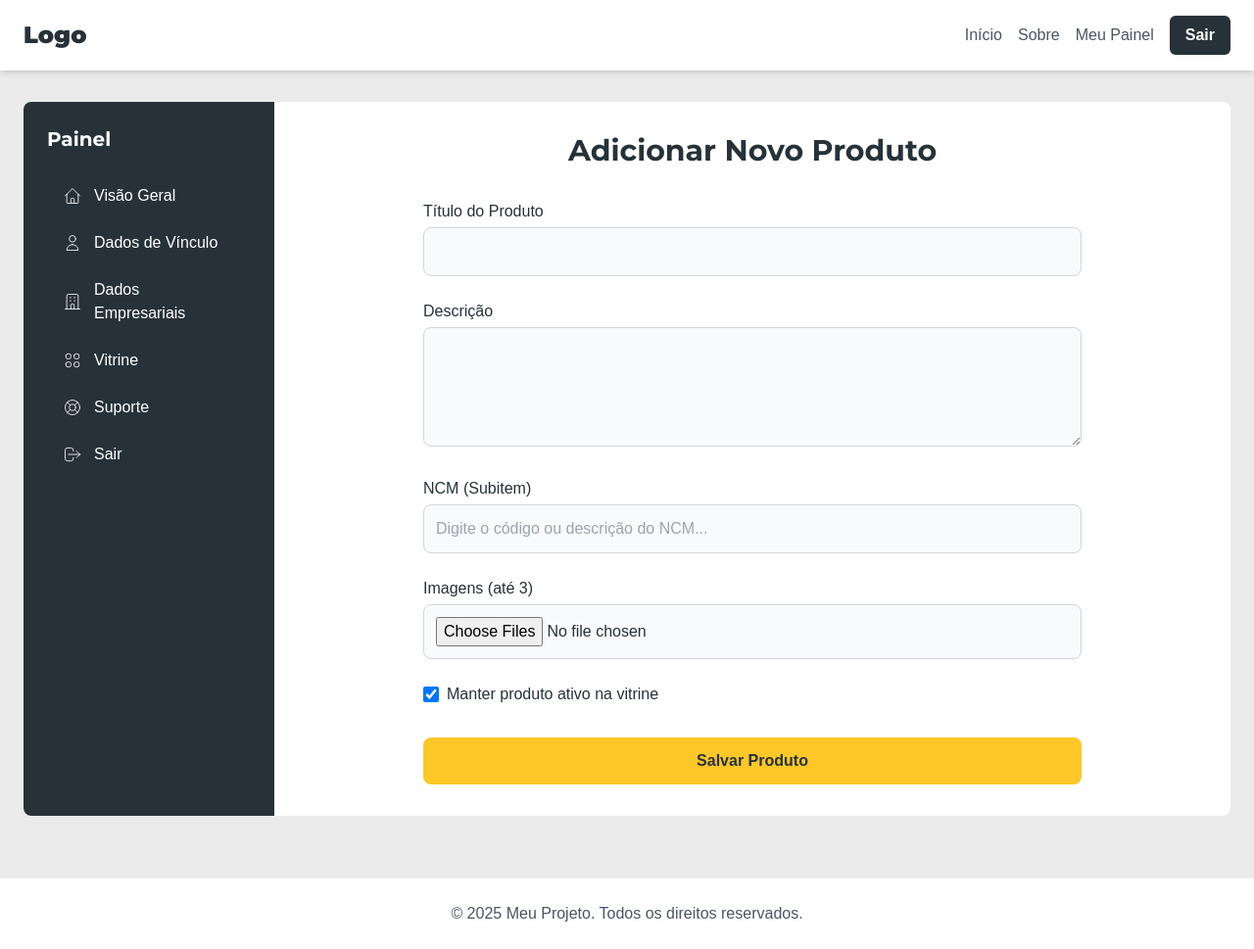
After one commit to andlybras/rrtradehub_seadi, a Django app: page /painel/vitrine/adicionar/ in a window 1280 px wide. The commit adds this page. Shown: the whole page at 98% size. Run offline with Django 5.2, Linux system fonts and the light colour scheme; a user stored in the database is signed in; data comes from the database, SQL or seed files in the repository; both versions use the stored data as it was after the commit; some libraries are stand-ins or nearby versions; some web fonts are replaced.

Commit message:
Implementa a criação, edição e exclusão de produtos

```diff
--- a/showcase_management/forms.py
+++ b/showcase_management/forms.py
@@ -1,5 +1,5 @@
 from django import forms
-from .models import Product, ProductImage, NCMSubitem
+from .models import Product, NCMSubitem
 
 class ProductForm(forms.ModelForm):
     ncm_subitem = forms.ModelChoiceField(
@@ -16,11 +16,8 @@ class ProductForm(forms.ModelForm):
             'description': 'Descrição',
             'is_active': 'Manter produto ativo na vitrine',
         }
-
-class ProductImageForm(forms.ModelForm):
-    class Meta:
-        model = ProductImage
-        fields = ['image']
         widgets = {
-            'image': forms.ClearableFileInput(attrs={'multiple': True})
+            'title': forms.TextInput(attrs={'class': 'form-input'}),
+            'description': forms.Textarea(attrs={'class': 'form-input', 'rows': 4}),
+            'is_active': forms.CheckboxInput(attrs={'class': 'h-4 w-4 rounded border-gray-300 text-primary focus:ring-primary'}),
         }
--- /dev/null
+++ b/showcase_management/templates/showcase_management/product_form.html
@@ -0,0 +1,87 @@
+{% extends 'dashboard_base.html' %}
+
+{% block dashboard_content %}
+<h2 class="text-3xl font-bold text-center text-secondary mb-8 font-title">{% if product %}Editar Produto{% else %}Adicionar Novo Produto{% endif %}</h2>
+
+<form method="POST" enctype="multipart/form-data" class="max-w-2xl mx-auto">
+    {% csrf_token %}
+    <div class="space-y-6">
+        <div>
+            <label for="{{ form.title.id_for_label }}">{{ form.title.label }}</label>
+            {{ form.title }}
+        </div>
+        <div>
+            <label for="{{ form.description.id_for_label }}">{{ form.description.label }}</label>
+            {{ form.description }}
+        </div>
+        <div class="relative">
+            <label for="ncm_search">NCM (Subitem)</label>
+            {{ form.ncm_subitem }}
+            <input type="text" id="ncm_search" placeholder="Digite o código ou descrição do NCM..." class="form-input" value="{% if product %}{{ product.ncm_subitem }}{% endif %}">
+            <div id="ncm_results" class="cnae-results"></div>
+        </div>
+        <div>
+            <label for="id_images">Imagens (até 3)</label>
+            <input type="file" name="images" id="id_images" multiple class="form-input">
+        </div>
+        <div class="flex items-center">
+            {{ form.is_active }}
+            <label for="{{ form.is_active.id_for_label }}" class="ml-2">{{ form.is_active.label }}</label>
+        </div>
+    </div>
+    <button type="submit" class="w-full mt-8 bg-accent text-secondary font-bold py-3 px-4 rounded-lg hover:opacity-90 transition-opacity">
+        Salvar Produto
+    </button>
+</form>
+{% endblock %}
+
+{% block extra_head %}
+<style>
+    .form-input, input[type="text"], input[type="email"], input[type="file"], textarea, select { width: 100%; padding: 0.75rem; border: 1px solid #D1D5DB; border-radius: 0.5rem; transition: all 0.3s ease; background-color: #F9FAFB; margin-top: 0.25rem; }
+    .form-input:focus, input:focus, select:focus, textarea:focus { outline: none; border-color: #41A2C5; box-shadow: 0 0 0 3px rgba(65, 162, 197, 0.3); background-color: white; }
+    .cnae-results { position: absolute; width: 100%; background-color: white; border: 1px solid #D1D5DB; border-top: none; border-radius: 0 0 0.5rem 0.5rem; z-index: 10; max-height: 200px; overflow-y: auto; display: none; box-shadow: 0 4px 6px rgba(0, 0, 0, 0.1); }
+    .cnae-item { padding: 0.75rem; cursor: pointer; border-bottom: 1px solid #F3F4F6; }
+    .cnae-item:last-child { border-bottom: none; }
+    .cnae-item:hover { background-color: #F3F4F6; }
+</style>
+{% endblock %}
+
+{% block extra_js %}
+<script>
+    const ncmOptions = {{ ncm_options_json|safe }};
+    const ncmSearch = document.getElementById('ncm_search');
+    const ncmResults = document.getElementById('ncm_results');
+    const ncmHiddenInput = document.getElementById('id_ncm_subitem');
+
+    ncmSearch.addEventListener('input', () => {
+        const query = ncmSearch.value.toLowerCase();
+        if (query.length < 3) {
+            ncmResults.style.display = 'none';
+            return;
+        }
+        const filtered = ncmOptions.filter(ncm => ncm.code.toLowerCase().includes(query) || ncm.description.toLowerCase().includes(query));
+        ncmResults.innerHTML = '';
+        if (filtered.length > 0) {
+            filtered.slice(0, 50).forEach(ncm => {
+                const item = document.createElement('div');
+                item.className = 'cnae-item';
+                item.textContent = `${ncm.code} - ${ncm.description}`;
+                item.addEventListener('click', () => {
+                    ncmHiddenInput.value = ncm.id;
+                    ncmSearch.value = `${ncm.code} - ${ncm.description}`;
+                    ncmResults.style.display = 'none';
+                });
+                ncmResults.appendChild(item);
+            });
+            ncmResults.style.display = 'block';
+        } else {
+            ncmResults.style.display = 'none';
+        }
+    });
+    document.addEventListener('click', (e) => {
+        if (!ncmSearch.contains(e.target) && !ncmResults.contains(e.target)) {
+            ncmResults.style.display = 'none';
+        }
+    });
+</script>
+{% endblock %}
--- a/templates/dashboard_base.html
+++ b/templates/dashboard_base.html
@@ -2,45 +2,40 @@
 
 {% block content %}
 <div class="flex flex-col md:flex-row min-h-[calc(100vh-200px)]">
-    <!-- Barra Lateral de Navegação -->
     <aside class="w-full md:w-64 bg-secondary text-white rounded-l-lg p-6 flex-shrink-0 mb-6 md:mb-0">
         <h2 class="text-xl font-bold mb-6 font-title">Painel</h2>
         <nav class="space-y-2">
             <a href="{% url 'user_management:dashboard' %}" class="flex items-center px-4 py-2 rounded-md hover:bg-gray-700 transition-colors">
-                <svg class="w-5 h-5 mr-3" fill="none" stroke="currentColor" viewBox="0 0 24 24"><path stroke-linecap="round" stroke-linejoin="round" stroke-width="2" d="M3 12l2-2m0 0l7-7 7 7M5 10v10a1 1 0 001 1h3m10-11l2 2m-2-2v10a1 1 0 01-1 1h-3m-6 0a1 1 0 001-1v-4a1 1 0 011-1h2a1 1 0 011 1v4a1 1 0 001 1m-6 0h6"></path></svg>
+                <svg class="w-5 h-5 mr-3" fill="none" stroke="currentColor" viewBox="0 0 24 24"><path stroke-linecap="round" stroke-linejoin="round" d="M3 12l2-2m0 0l7-7 7 7M5 10v10a1 1 0 001 1h3m10-11l2 2m-2-2v10a1 1 0 01-1 1h-3m-6 0a1 1 0 001-1v-4a1 1 0 011-1h2a1 1 0 011 1v4a1 1 0 001 1m-6 0h6"></path></svg>
                 Visão Geral
             </a>
             <a href="{% url 'user_management:user_profile' %}" class="flex items-center px-4 py-2 rounded-md hover:bg-gray-700 transition-colors">
-                <svg class="w-5 h-5 mr-3" fill="none" stroke="currentColor" viewBox="0 0 24 24" xmlns="http://www.w3.org/2000/svg"><path stroke-linecap="round" stroke-linejoin="round" stroke-width="2" d="M16 7a4 4 0 11-8 0 4 4 0 018 0zM12 14a7 7 0 00-7 7h14a7 7 0 00-7-7z"></path></svg>
+                <svg class="w-5 h-5 mr-3" fill="none" stroke="currentColor" viewBox="0 0 24 24"><path stroke-linecap="round" stroke-linejoin="round" d="M16 7a4 4 0 11-8 0 4 4 0 018 0zM12 14a7 7 0 00-7 7h14a7 7 0 00-7-7z"></path></svg>
                 Dados de Vínculo
             </a>
             <a href="{% url 'company_management:company_details' %}" class="flex items-center px-4 py-2 rounded-md hover:bg-gray-700 transition-colors">
-                <svg class="w-5 h-5 mr-3" fill="none" stroke="currentColor" viewBox="0 0 24 24"><path stroke-linecap="round" stroke-linejoin="round" stroke-width="2" d="M19 21V5a2 2 0 00-2-2H7a2 2 0 00-2 2v16m14 0h2m-2 0h-5m-9 0H3m2 0h5M9 7h1m-1 4h1m4-4h1m-1 4h1m-5 10v-5a1 1 0 011-1h2a1 1 0 011 1v5m-4 0h4"></path></svg>
+                <svg class="w-5 h-5 mr-3" fill="none" stroke="currentColor" viewBox="0 0 24 24"><path stroke-linecap="round" stroke-linejoin="round" d="M19 21V5a2 2 0 00-2-2H7a2 2 0 00-2 2v16m14 0h2m-2 0h-5m-9 0H3m2 0h5M9 7h1m-1 4h1m4-4h1m-1 4h1m-5 10v-5a1 1 0 011-1h2a1 1 0 011 1v5m-4 0h4"></path></svg>
                 Dados Empresariais
             </a>
-            <a href="#" class="flex items-center px-4 py-2 rounded-md hover:bg-gray-700 transition-colors">
-                <svg class="w-5 h-5 mr-3" fill="none" stroke="currentColor" viewBox="0 0 24 24"><path stroke-linecap="round" stroke-linejoin="round" stroke-width="2" d="M4 6a2 2 0 012-2h2a2 2 0 012 2v2a2 2 0 01-2 2H6a2 2 0 01-2-2v-2zM14 6a2 2 0 012-2h2a2 2 0 012 2v2a2 2 0 01-2 2h-2a2 2 0 01-2-2v-2zM4 16a2 2 0 012-2h2a2 2 0 012 2v2a2 2 0 01-2 2H6a2 2 0 01-2-2v-2zM14 16a2 2 0 012-2h2a2 2 0 012 2v2a2 2 0 01-2 2h-2a2 2 0 01-2-2v-2z"></path></svg>
+            <a href="{% url 'showcase_management:product_list' %}" class="flex items-center px-4 py-2 rounded-md hover:bg-gray-700 transition-colors">
+                <svg class="w-5 h-5 mr-3" fill="none" stroke="currentColor" viewBox="0 0 24 24"><path stroke-linecap="round" stroke-linejoin="round" d="M4 6a2 2 0 012-2h2a2 2 0 012 2v2a2 2 0 01-2 2H6a2 2 0 01-2-2v-2zM14 6a2 2 0 012-2h2a2 2 0 012 2v2a2 2 0 01-2 2h-2a2 2 0 01-2-2v-2zM4 16a2 2 0 012-2h2a2 2 0 012 2v2a2 2 0 01-2 2H6a2 2 0 01-2-2v-2zM14 16a2 2 0 012-2h2a2 2 0 012 2v2a2 2 0 01-2 2h-2a2 2 0 01-2-2v-2z"></path></svg>
                 Vitrine
             </a>
             <a href="#" class="flex items-center px-4 py-2 rounded-md hover:bg-gray-700 transition-colors">
-                <svg class="w-5 h-5 mr-3" fill="none" stroke="currentColor" viewBox="0 0 24 24"><path stroke-linecap="round" stroke-linejoin="round" stroke-width="2" d="M18.364 5.636l-3.536 3.536m0 5.656l3.536 3.536M9.172 9.172L5.636 5.636m3.536 9.192l-3.536 3.536M21 12a9 9 0 11-18 0 9 9 0 0118 0zm-5 0a4 4 0 11-8 0 4 4 0 018 0z"></path></svg>
+                <svg class="w-5 h-5 mr-3" fill="none" stroke="currentColor" viewBox="0 0 24 24"><path stroke-linecap="round" stroke-linejoin="round" d="M18.364 5.636l-3.536 3.536m0 5.656l3.536 3.536M9.172 9.172L5.636 5.636m3.536 9.192l-3.536 3.536M21 12a9 9 0 11-18 0 9 9 0 0118 0zm-5 0a4 4 0 11-8 0 4 4 0 018 0z"></path></svg>
                 Suporte
             </a>
             <form action="{% url 'user_management:logout' %}" method="post" class="w-full">
                 {% csrf_token %}
                 <button type="submit" class="w-full flex items-center px-4 py-2 rounded-md hover:bg-gray-700 transition-colors text-left">
-                    <svg class="w-5 h-5 mr-3" fill="none" stroke="currentColor" viewBox="0 0 24 24"><path stroke-linecap="round" stroke-linejoin="round" stroke-width="2" d="M17 16l4-4m0 0l-4-4m4 4H7m6 4v1a3 3 0 01-3 3H6a3 3 0 01-3-3V7a3 3 0 013-3h4a3 3 0 013 3v1"></path></svg>
+                    <svg class="w-5 h-5 mr-3" fill="none" stroke="currentColor" viewBox="0 0 24 24"><path stroke-linecap="round" stroke-linejoin="round" d="M17 16l4-4m0 0l-4-4m4 4H7m6 4v1a3 3 0 01-3 3H6a3 3 0 01-3-3V7a3 3 0 013-3h4a3 3 0 013 3v1"></path></svg>
                     Sair
                 </button>
             </form>
         </nav>
     </aside>
-
-    <!-- Área de Conteúdo Principal (Janela) -->
     <main class="flex-1 bg-white rounded-r-lg p-8">
-        {% block dashboard_content %}
-        <!-- O conteúdo de cada página do painel será inserido aqui -->
-        {% endblock %}
+        {% block dashboard_content %}{% endblock %}
     </main>
 </div>
 {% endblock %}
```
Also changed, not shown: showcase_management/templates/showcase_management/product_confirm_delete.html (added, +20 -0 lines), showcase_management/templates/showcase_management/product_list.html (added, +56 -0 lines), db.sqlite3, media/product_images/modulo_acordos.jpg (added), media/product_images/modulo_aprenda.jpg (added), media/product_images/modulo_destino.jpg (added).
